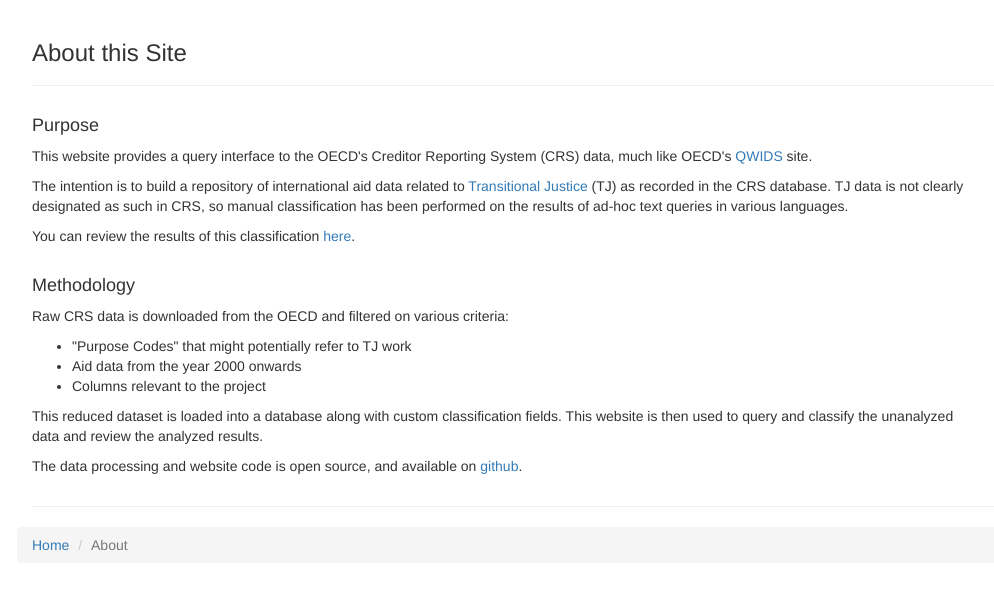
After one commit to rosnfeld/crs_tj, a Django app: page /tj/about in a window 1280 px wide. The commit adds this page. Shown: the top 590 px of the page, without its empty margins (38-1032 px from the left). Run offline with Django 3.2, Linux system fonts and the light colour scheme; some libraries are stand-ins or nearby versions.

Commit message:
Adding a basic about page

```diff
--- /dev/null
+++ b/tj/templates/tj/about.html
@@ -0,0 +1,62 @@
+{% extends "tj/base_template.html" %}
+{% block title %}OECD CRS Data on Transitional Justice{% endblock %}
+{% block body_content %}
+<div class="container">
+    <div class="page-header">
+        <h3>About this Site</h3>
+    </div>
+    <div class="row top-buffer">
+        <div class="col-md-10">
+            <h4>Purpose</h4>
+            <p>
+                This website provides a query interface to the OECD's Creditor Reporting System (CRS) data,
+                much like OECD's <a href="http://stats.oecd.org/qwids/">QWIDS</a> site.
+            </p>
+            <p>
+                The intention is to build a repository of international aid data related to
+                <a href="https://en.wikipedia.org/wiki/Transitional_justice">Transitional Justice</a>
+                (TJ) as recorded in the CRS database.
+
+                TJ data is not clearly designated as such in CRS, so manual classification has been performed
+                on the results of ad-hoc text queries in various languages.
+            </p>
+            <p>
+                You can review the results of this classification <a href="{% url 'review_analysis' %}">here</a>.
+            </p>
+        </div>
+    </div>
+    <div class="row top-buffer">
+        <div class="col-md-10">
+            <h4>Methodology</h4>
+            <p>
+                Raw CRS data is downloaded from the OECD and filtered on various criteria:
+                <ul>
+                    <li>
+                        "Purpose Codes" that might potentially refer to TJ work
+                    </li>
+                    <li>
+                        Aid data from the year 2000 onwards
+                    </li>
+                    <li>
+                        Columns relevant to the project
+                    </li>
+                </ul>
+                This reduced dataset is loaded into a database along with custom classification fields.
+                This website is then used to query and classify the unanalyzed data and review the
+                analyzed results.
+            </p>
+            <p>
+                The data processing and website code is open source, and available on
+                <a href="https://github.com/rosnfeld/crs_tj/">github</a>.
+            </p>
+        </div>
+    </div>
+    <hr/>
+    <div class="row">
+        <ol class="breadcrumb">
+          <li><a href="{% url 'home' %}">Home</a></li>
+          <li class="active">About</li>
+        </ol>
+    </div>
+</div>
+{% endblock %}
--- a/tj/urls.py
+++ b/tj/urls.py
@@ -4,6 +4,8 @@ from tj import views
 
 urlpatterns = patterns('',
     url(r'^$', views.index, name='home'),
+
+    url(r'^about$', views.about, name='about'),
 
     url(r'^login$', 'django.contrib.auth.views.login', {'template_name': 'tj/login.html'}, name='login'),
     url(r'^logout$', 'django.contrib.auth.views.logout_then_login', {'login_url': 'login'}, name='logout'),
--- a/tj/views.py
+++ b/tj/views.py
@@ -12,6 +12,8 @@ import datetime
 def index(request):
     return render(request, 'tj/index.html')
 
+def about(request):
+    return render(request, 'tj/about.html')
 
 # consider using a parameters object rather than a map to better manage this complexity?
 def construct_query_builder_context(title, results_view, parents):
```
Also changed, not shown: tj/templates/tj/index.html (+7 -0 lines).
